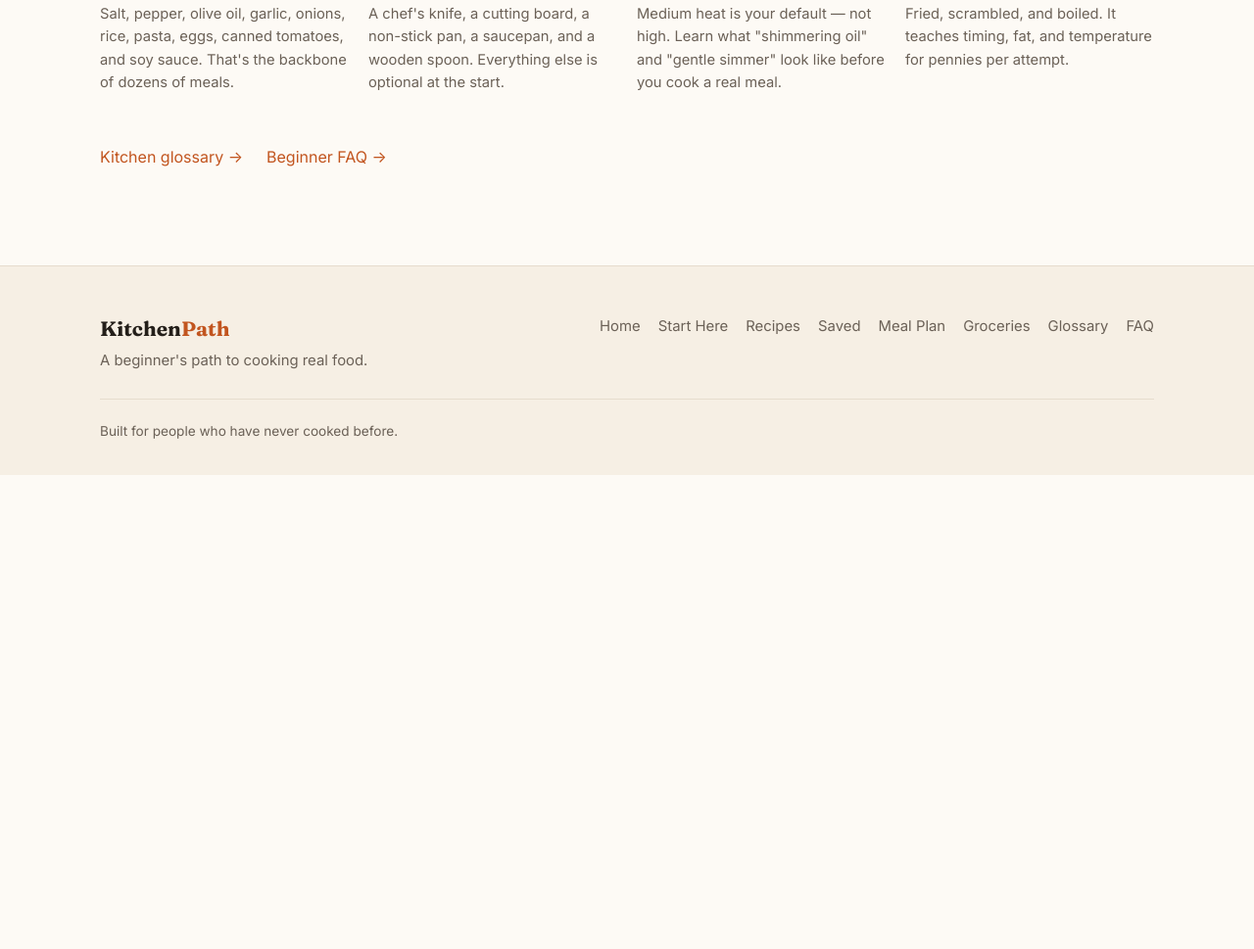
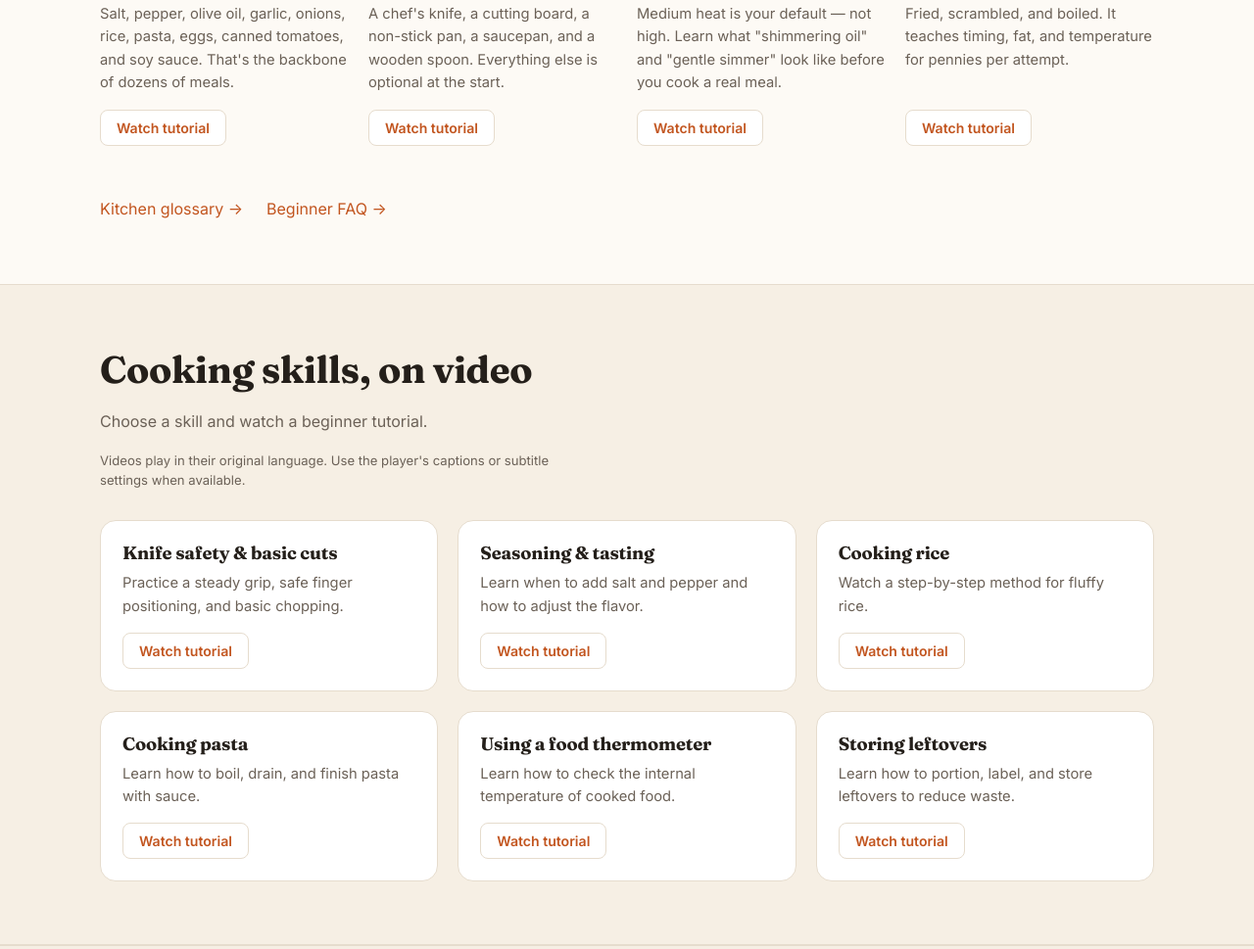
Before and after one commit to Venanana/KitchenPath, a website: page basics.html in a window 1280 px wide. Shown: the part 315-1284 px from the top of the page at 98% size. Before the commit the page ends 800 px from the top, so only its background shows below. Drawn offline with Linux system fonts and the light colour scheme.

Commit message:
Add video tutorials to cooking basics

```diff
--- a/basics.html
+++ b/basics.html
@@ -81,109 +81,63 @@
           <li class="step">
             <h3>Pantry staples</h3>
             <p>Salt, pepper, olive oil, garlic, onions, rice, pasta, eggs, canned tomatoes, and soy sauce. That's the backbone of dozens of meals.</p>
+            <button type="button" class="btn btn-ghost btn-small watch-tutorial" data-lesson="pantry">Watch tutorial</button>
           </li>
           <li class="step">
             <h3>Kitchen tools</h3>
             <p>A chef's knife, a cutting board, a non-stick pan, a saucepan, and a wooden spoon. Everything else is optional at the start.</p>
+            <button type="button" class="btn btn-ghost btn-small watch-tutorial" data-lesson="tools">Watch tutorial</button>
           </li>
           <li class="step">
             <h3>Learn heat control</h3>
+            <button type="button" class="btn btn-ghost btn-small watch-tutorial" data-lesson="heat">Watch tutorial</button>
             <p>Medium heat is your default — not high. Learn what "shimmering oil" and "gentle simmer" look like before you cook a real meal.</p>
           </li>
           <li class="step">
             <h3>Cook one egg three ways</h3>
             <p>Fried, scrambled, and boiled. It teaches timing, fat, and temperature for pennies per attempt.</p>
+            <button type="button" class="btn btn-ghost btn-small watch-tutorial" data-lesson="eggs">Watch tutorial</button>
           </li>
         </ul>
       <div class="page-related"><a href="glossary.html">Kitchen glossary →</a><a href="faq.html">Beginner FAQ →</a></div></div>
     </section>
-<section class="section section-alt" id="skills" hidden>
+<section class="section section-alt" id="skills">
       <div class="wrap">
         <header class="section-head">
-          <h2>Core skills, explained simply</h2>
-          <p>Open only the skill you need right now.</p>
+          <h2>Cooking skills, on video</h2>
+          <p>Choose a skill and watch a beginner tutorial.</p>
+          <p class="device-note">Videos play in their original language. Use the player's captions or subtitle settings when available.</p>
         </header>
-
-        <div class="skill-grid">
-          <article class="skill-card" tabindex="0" role="button" aria-expanded="false">
-            <span class="skill-icon" aria-hidden="true">🔪</span>
+        <div class="basics-video-grid">
+          <article class="basic-video-card">
             <h3>Knife safety &amp; basic cuts</h3>
-            <p class="skill-teaser">A sharp knife is safer than a dull one.</p>
-            <div class="skill-body">
-              <p>Curl your fingertips into a "claw" so your knuckles guide the blade. Keep the tip of the knife on the board and rock it forward and back rather than chopping straight down.</p>
-              <ul>
-                <li><strong>Rough chop:</strong> uneven chunks — fine for soups and sauces.</li>
-                <li><strong>Slice:</strong> even, flat pieces — good for onions and peppers.</li>
-                <li><strong>Dice:</strong> small cubes — for anything you want to cook fast.</li>
-              </ul>
-            </div>
+            <p>Practice a steady grip, safe finger positioning, and basic chopping.</p>
+            <button type="button" class="btn btn-ghost btn-small watch-tutorial" data-lesson="knife">Watch tutorial</button>
           </article>
-
-          <article class="skill-card" tabindex="0" role="button" aria-expanded="false">
-            <span class="skill-icon" aria-hidden="true">🔥</span>
-            <h3>Heat &amp; pan temperature</h3>
-            <p class="skill-teaser">Most beginner food burns because the pan was too hot.</p>
-            <div class="skill-body">
-              <p>Preheat the pan for 2 minutes before adding oil. Test with a drop of water: it should sizzle and vanish, not sit there or explode. Add food in a single layer — crowding steams instead of browns.</p>
-              <ul>
-                <li><strong>Low:</strong> melting butter, scrambling eggs slowly, simmering sauces.</li>
-                <li><strong>Medium:</strong> almost everything — onions, pancakes, chicken breast.</li>
-                <li><strong>High:</strong> searing steak, boiling water, stir-frying.</li>
-              </ul>
-            </div>
+          <article class="basic-video-card">
+            <h3>Seasoning &amp; tasting</h3>
+            <p>Learn when to add salt and pepper and how to adjust the flavor.</p>
+            <button type="button" class="btn btn-ghost btn-small watch-tutorial" data-lesson="seasoning">Watch tutorial</button>
           </article>
-
-          <article class="skill-card" tabindex="0" role="button" aria-expanded="false">
-            <span class="skill-icon" aria-hidden="true">🧂</span>
-            <h3>Seasoning &amp; tasting</h3>
-            <p class="skill-teaser">Taste while you cook, not just at the end.</p>
-            <div class="skill-body">
-              <p>Add salt in small amounts throughout cooking rather than all at once at the end. If a dish tastes flat but not salty, it usually needs <em>acid</em> — a squeeze of lemon or a splash of vinegar.</p>
-              <ul>
-                <li>Salt brings out flavor.</li>
-                <li>Acid brightens and balances richness.</li>
-                <li>Fat adds body and carries flavor.</li>
-              </ul>
-            </div>
+          <article class="basic-video-card">
+            <h3>Cooking rice</h3>
+            <p>Watch a step-by-step method for fluffy rice.</p>
+            <button type="button" class="btn btn-ghost btn-small watch-tutorial" data-lesson="rice">Watch tutorial</button>
           </article>
-
-          <article class="skill-card" tabindex="0" role="button" aria-expanded="false">
-            <span class="skill-icon" aria-hidden="true">🍚</span>
-            <h3>Cooking grains &amp; pasta</h3>
-            <p class="skill-teaser">Salt the water like the sea.</p>
-            <div class="skill-body">
-              <p>Use far more water than you think you need, and salt it generously. For pasta, save a cup of the starchy cooking water before draining — it turns any sauce silky when you stir it back in.</p>
-              <ul>
-                <li>Pasta: cook 1 minute less than the box says, finish in the sauce.</li>
-                <li>Rice: 1 part rice to 2 parts water, lid on, don't stir, rest 10 minutes.</li>
-              </ul>
-            </div>
+          <article class="basic-video-card">
+            <h3>Cooking pasta</h3>
+            <p>Learn how to boil, drain, and finish pasta with sauce.</p>
+            <button type="button" class="btn btn-ghost btn-small watch-tutorial" data-lesson="pasta">Watch tutorial</button>
           </article>
-
-          <article class="skill-card" tabindex="0" role="button" aria-expanded="false">
-            <span class="skill-icon" aria-hidden="true">🐔</span>
-            <h3>Cooking protein safely</h3>
-            <p class="skill-teaser">No thermometer? Use time and visual cues.</p>
-            <div class="skill-body">
-              <p>Chicken is done at 74°C / 165°F — the juices run clear and the meat is white all the way through with no pink. Eggs and fish are far more forgiving than beginners expect.</p>
-              <ul>
-                <li>Pat meat dry before searing — wet meat steams, dry meat browns.</li>
-                <li>Let cooked meat rest 5 minutes so juices stay inside.</li>
-              </ul>
-            </div>
+          <article class="basic-video-card">
+            <h3>Using a food thermometer</h3>
+            <p>Learn how to check the internal temperature of cooked food.</p>
+            <button type="button" class="btn btn-ghost btn-small watch-tutorial" data-lesson="thermometer">Watch tutorial</button>
           </article>
-
-          <article class="skill-card" tabindex="0" role="button" aria-expanded="false">
-            <span class="skill-icon" aria-hidden="true">🧊</span>
-            <h3>Storing &amp; reheating food</h3>
-            <p class="skill-teaser">Cool leftovers fast, then refrigerate.</p>
-            <div class="skill-body">
-              <p>Don't leave food at room temperature for more than 2 hours. Split big pots into shallow containers so they cool quickly, and refrigerate within 90 minutes.</p>
-              <ul>
-                <li>Most cooked leftovers are good for 3–4 days.</li>
-                <li>Reheat until steaming hot all the way through.</li>
-              </ul>
-            </div>
+          <article class="basic-video-card">
+            <h3>Storing leftovers</h3>
+            <p>Learn how to portion, label, and store leftovers to reduce waste.</p>
+            <button type="button" class="btn btn-ghost btn-small watch-tutorial" data-lesson="leftovers">Watch tutorial</button>
           </article>
         </div>
       </div>
@@ -219,6 +173,7 @@
   <script src="js/profiles.js"></script>
   <script src="js/meal-plan.js"></script>
   <script src="js/tutorials.js"></script>
+  <script src="js/basics-tutorials.js"></script>
   <script src="js/recipe-tags.js"></script>
   <script src="js/app.js"></script>
 </body>
--- a/css/styles.css
+++ b/css/styles.css
@@ -326,6 +326,19 @@ main { flex: 1; }
 }
 .step h3 { margin-bottom: .35em; }
 .step p { color: var(--text-soft); font-size: .92rem; margin-bottom: 0; }
+.step { display: flex; flex-direction: column; align-items: flex-start; }
+.step .watch-tutorial { margin-top: auto; order: 1; }
+.step p { padding-bottom: 16px; }
+.basics-video-grid {
+  display: grid; grid-template-columns: repeat(auto-fit, minmax(min(100%, 260px), 1fr)); gap: 20px;
+}
+.basic-video-card {
+  padding: 22px; border: 1px solid var(--border); border-radius: 16px;
+  background: var(--surface); display: flex; flex-direction: column; align-items: flex-start;
+}
+.basic-video-card h3 { margin-bottom: .5em; }
+.basic-video-card p { color: var(--text-soft); font-size: .92rem; }
+.basic-video-card .watch-tutorial { margin-top: auto; }
 
 /* ---------- Recipes ---------- */
 
--- /dev/null
+++ b/js/basics-tutorials.js
@@ -0,0 +1,83 @@
+// Specific beginner lessons; players load only when a visitor opens a tutorial.
+window.KITCHENPATH_BASICS_TUTORIALS = {
+  "pantry": {
+    "label": "Pantry staples",
+    "videoId": "NSi-MniOTqI",
+    "title": "Pantry Essentials | Basics with Babish",
+    "creator": "Binging with Babish",
+    "source": "https://www.youtube.com/watch?v=NSi-MniOTqI",
+    "checkedAt": "2026-10-31"
+  },
+  "tools": {
+    "label": "Kitchen tools",
+    "videoId": "rXP2Pw8FfnA",
+    "title": "Your First Step: Essential Kitchen Tools & Knives (Home Cook Basics E01)",
+    "creator": "Home Cook Basics",
+    "source": "https://www.youtube.com/watch?v=rXP2Pw8FfnA",
+    "checkedAt": "2026-10-31"
+  },
+  "heat": {
+    "label": "Learn heat control",
+    "videoId": "nirkYf0YIRk",
+    "title": "Stop Freaking Out About Cooking! (Heat Management Basics)",
+    "creator": "munchin mash",
+    "source": "https://www.youtube.com/watch?v=nirkYf0YIRk",
+    "checkedAt": "2026-10-31"
+  },
+  "eggs": {
+    "label": "Cook one egg three ways",
+    "videoId": "nA-VDufx8go",
+    "title": "5 Easy Ways to Cook Eggs (Fried, Scrambled, Poached & More) | Allrecipes",
+    "creator": "Allrecipes",
+    "source": "https://www.youtube.com/watch?v=nA-VDufx8go",
+    "checkedAt": "2026-10-31"
+  },
+  "knife": {
+    "label": "Knife safety & basic cuts",
+    "videoId": "ZjrmKneKePg",
+    "title": "Knife Skills: How to chop like a chef | Jamie Oliver",
+    "creator": "Jamie Oliver",
+    "source": "https://www.youtube.com/watch?v=ZjrmKneKePg",
+    "checkedAt": "2026-10-31"
+  },
+  "seasoning": {
+    "label": "Seasoning & tasting",
+    "videoId": "MRXgfKeiIqQ",
+    "title": "Most Home Cooks Season Food at the Wrong Time",
+    "creator": "Let's Celebrate TV",
+    "source": "https://www.youtube.com/watch?v=MRXgfKeiIqQ",
+    "checkedAt": "2026-10-31"
+  },
+  "rice": {
+    "label": "Cooking rice",
+    "videoId": "gx9h65E433M",
+    "title": "How To Cook Perfect Fluffy Rice | Jamie Oliver",
+    "creator": "Jamie Oliver",
+    "source": "https://www.youtube.com/watch?v=gx9h65E433M",
+    "checkedAt": "2026-10-31"
+  },
+  "pasta": {
+    "label": "Cooking pasta",
+    "videoId": "n6DLqK6v364",
+    "title": "How To Cook Perfect Pasta | Gennaro Contaldo",
+    "creator": "Jamie Oliver",
+    "source": "https://www.youtube.com/watch?v=n6DLqK6v364",
+    "checkedAt": "2026-10-31"
+  },
+  "thermometer": {
+    "label": "Using a food thermometer",
+    "videoId": "-2KkV2yFiN0",
+    "title": "The Importance of Cooking to a Safe Internal Temperature and How to Use a Food Thermometer",
+    "creator": "USDAFoodSafety",
+    "source": "https://www.youtube.com/watch?v=-2KkV2yFiN0",
+    "checkedAt": "2026-10-31"
+  },
+  "leftovers": {
+    "label": "Storing leftovers",
+    "videoId": "AqxBs4jraX8",
+    "title": "Love Your Leftovers to Reduce Food Waste",
+    "creator": "USDA",
+    "source": "https://www.youtube.com/watch?v=AqxBs4jraX8",
+    "checkedAt": "2026-10-31"
+  }
+};
--- a/js/translations-tl.js
+++ b/js/translations-tl.js
@@ -4,6 +4,19 @@
   const pairs = `KitchenPath — Learn to Cook, One Meal at a Time|KitchenPath — Matutong Magluto, Isang Pagkain sa Bawat Hakbang
 Search adobo, munggo, ingredients…|Maghanap ng adobo, munggo, o sangkap…
 Beginner|Baguhan
+Cooking skills, on video|Mga kasanayan sa pagluluto, sa video
+Choose a skill and watch a beginner tutorial.|Pumili ng kasanayan at manood ng gabay para sa baguhan.
+Videos play in their original language. Use the player's captions or subtitle settings when available.|Nasa orihinal na wika ang mga video. Gamitin ang captions o subtitle sa player kung mayroon.
+Practice a steady grip, safe finger positioning, and basic chopping.|Sanayin ang matatag na paghawak, ligtas na puwesto ng mga daliri, at simpleng paghiwa.
+Learn when to add salt and pepper and how to adjust the flavor.|Alamin kung kailan maglalagay ng asin at paminta at kung paano ayusin ang timpla.
+Cooking rice|Pagsasaing
+Watch a step-by-step method for fluffy rice.|Panoorin ang sunod-sunod na hakbang para sa buhaghag na kanin.
+Cooking pasta|Pagluluto ng pasta
+Learn how to boil, drain, and finish pasta with sauce.|Alamin kung paano pakuluan, salain, at haluan ng sarsa ang pasta.
+Using a food thermometer|Paggamit ng thermometer sa pagkain
+Learn how to check the internal temperature of cooked food.|Alamin kung paano sukatin ang temperatura sa loob ng nilulutong pagkain.
+Storing leftovers|Pagtatabi ng tirang pagkain
+Learn how to portion, label, and store leftovers to reduce waste.|Alamin kung paano hatiin, lagyan ng label, at itabi ang tirang pagkain para hindi masayang.
 All levels|Lahat ng antas
 Lunch/Dinner|Tanghalian/Hapunan
 Main ingredient|Pangunahing sangkap
```
Also changed, not shown: js/app.js (+7 -3 lines), test/basics-tutorials.test.js (added, +24 -0 lines), README.md.
